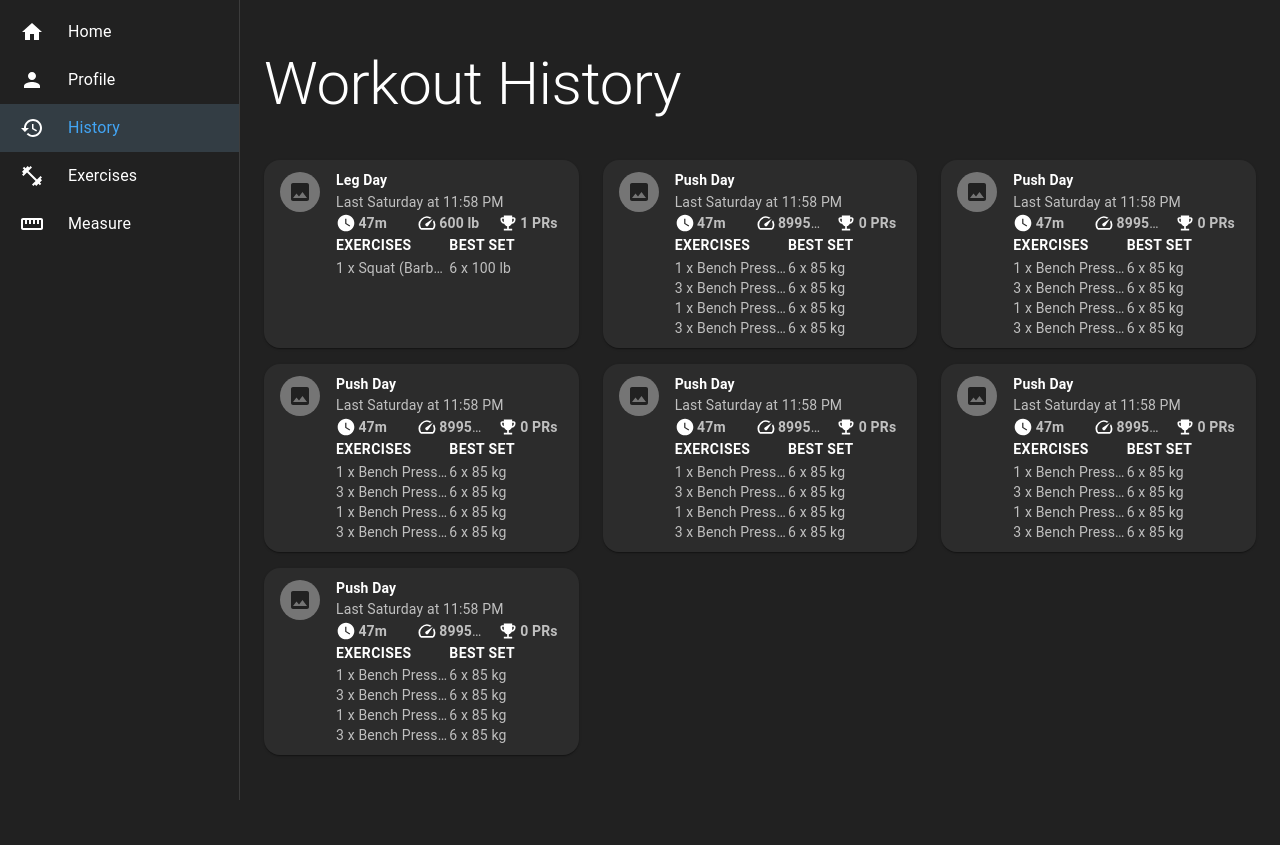
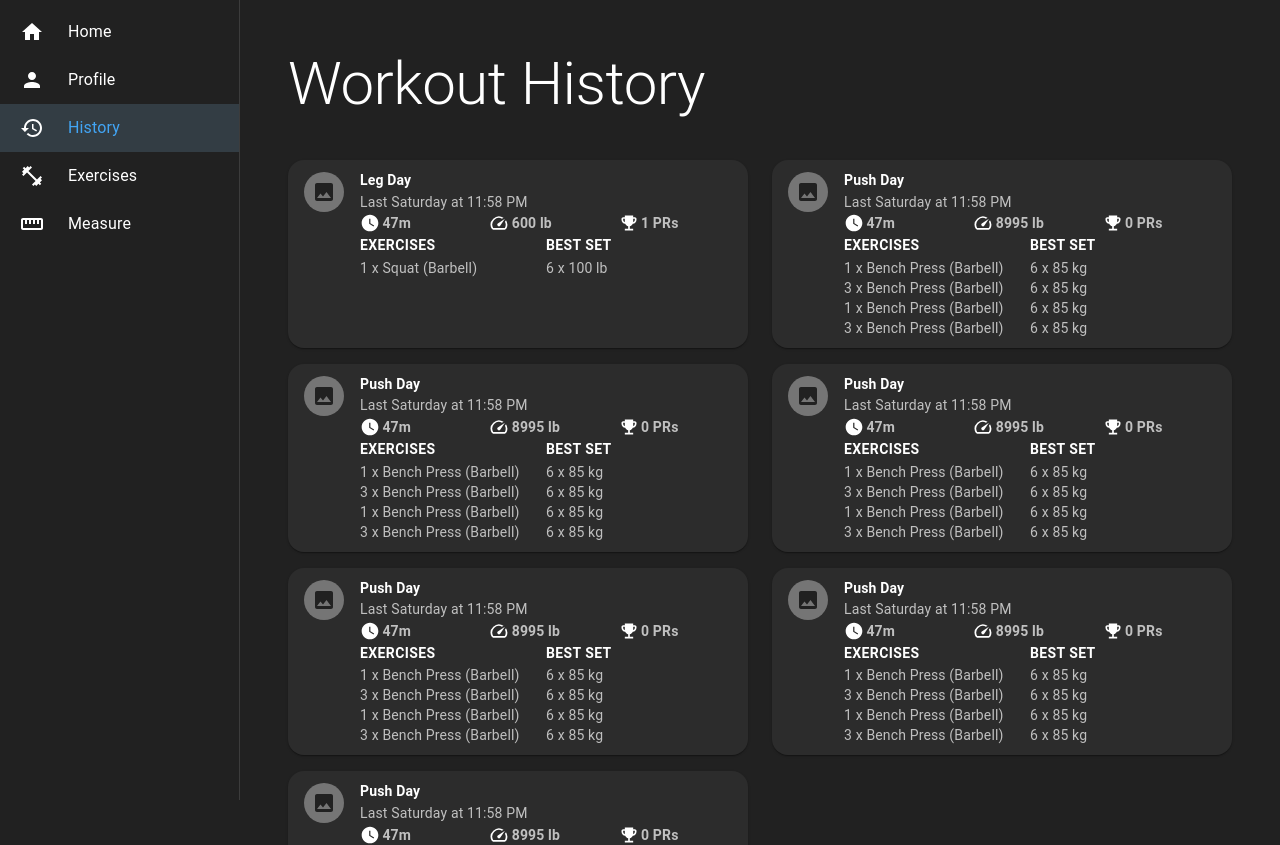
Before and after one commit to dkhmora/stronger-workout-app, a React (Create React App) app in the folder client/: page /history in a window 1280 px wide. Shown: the top 845 px of the page. Before the commit the page ends 800 px from the top, so only its background shows below. Built offline with nearby package versions, Linux system fonts and the light colour scheme.

Commit message:
Placed pages in containers

```diff
--- a/client/src/components/HistoryList.tsx
+++ b/client/src/components/HistoryList.tsx
@@ -5,7 +5,7 @@ import HistoryListItem from "./HistoryListItem";
 export default function HistoryList(props: any) {
   const { workouts, isMobile } = props;
 
-  const itemsPerRow = isMobile ? 1 : 3;
+  const itemsPerRow = isMobile ? 1 : 2;
 
   const renderRows = () => {
     const rows = [];
--- a/client/src/pages/ExercisesPage.tsx
+++ b/client/src/pages/ExercisesPage.tsx
@@ -1,5 +1,5 @@
 import React from "react";
-import { Box, Grid, Typography } from "@mui/material";
+import { Box, Container, Grid, Typography } from "@mui/material";
 import DataTable from "../components/DataTable";
 import { useSelector } from "react-redux";
 import ExerciseList from "../components/ExerciseList";
@@ -27,6 +27,7 @@ export default function ExercisesPage() {
   }
 
   return (
+    <Container>
       <Grid
         container
         sx={{
@@ -48,5 +49,6 @@ export default function ExercisesPage() {
           <DataTable columns={columns} rows={data} />
         </Grid>
       </Grid>
+    </Container>
   );
 }
--- a/client/src/pages/HistoryPage.tsx
+++ b/client/src/pages/HistoryPage.tsx
@@ -1,5 +1,5 @@
 import React from "react";
-import { Grid, Typography } from "@mui/material";
+import { Container, Grid, Typography } from "@mui/material";
 import HistoryList from "../components/HistoryList";
 import { useSelector } from "react-redux";
 import { RootState } from "../store/general";
@@ -10,6 +10,7 @@ export default function HistoryPage() {
   const containerPadding = isMobile ? 2 : 3;
 
   return (
+    <Container>
       <Grid
         container
         sx={{
@@ -35,5 +36,6 @@ export default function HistoryPage() {
           />
         </Grid>
       </Grid>
+    </Container>
   );
 }
--- a/client/src/pages/ProfilePage.tsx
+++ b/client/src/pages/ProfilePage.tsx
@@ -1,5 +1,5 @@
 import React from "react";
-import { Grid, Typography } from "@mui/material";
+import { Container, Grid, Typography } from "@mui/material";
 import HistoryList from "../components/HistoryList";
 import { useSelector } from "react-redux";
 import { RootState } from "../store/general";
@@ -12,6 +12,7 @@ export default function ProfilePage() {
   const containerPadding = isMobile ? 2 : 3;
 
   return (
+    <Container>
       <Grid
         container
         sx={{
@@ -37,5 +38,6 @@ export default function ProfilePage() {
           <ProfileDashboard />
         </Grid>
       </Grid>
+    </Container>
   );
 }
```
Lines whose indentation alone changed are shown as unchanged.
